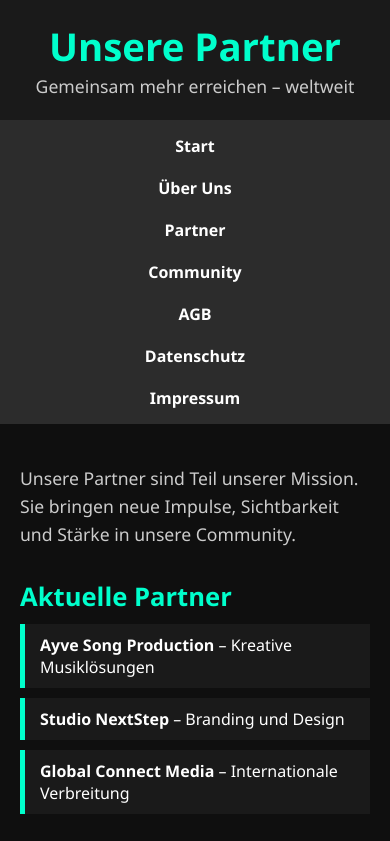
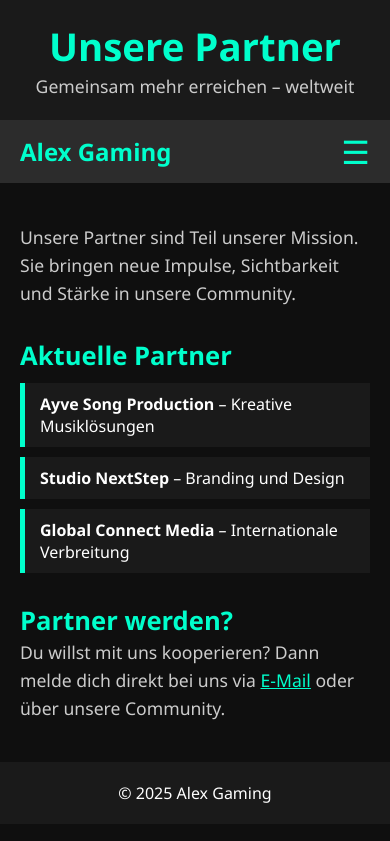
Before and after one commit to DuctileBonsai49/AlexGaming, a plain HTML site: page partner.html in a window 390 px wide. Shown: the top 841 px of the page. Drawn offline with Linux system fonts and the light colour scheme.

Commit message:
partner.html aktualisieren

```diff
--- a/partner.html
+++ b/partner.html
@@ -13,8 +13,17 @@
       --nav: #2c2c2c;
     }
 
-    * { margin: 0; padding: 0; box-sizing: border-box; }
-    body { font-family: 'Segoe UI', sans-serif; background: var(--bg); color: var(--text); }
+    * {
+      margin: 0;
+      padding: 0;
+      box-sizing: border-box;
+    }
+
+    body {
+      font-family: 'Segoe UI', sans-serif;
+      background: var(--bg);
+      color: var(--text);
+    }
 
     header, footer {
       background: var(--dark);
@@ -22,23 +31,63 @@
       text-align: center;
     }
 
-    nav {
+    .navbar {
+      display: flex;
+      justify-content: space-between;
+      align-items: center;
       background: var(--nav);
+      padding: 10px 20px;
+      flex-wrap: wrap;
+    }
+
+    .logo {
+      font-size: 1.5em;
+      color: var(--highlight);
+      font-weight: bold;
+    }
+
+    .menu {
       display: flex;
       flex-wrap: wrap;
-      justify-content: center;
-      gap: 20px;
-      padding: 15px;
+      gap: 15px;
     }
 
-    nav a {
+    .menu a {
+      text-decoration: none;
       color: var(--text);
-      text-decoration: none;
       font-weight: 600;
     }
 
-    nav a:hover {
+    .menu a:hover {
       color: var(--highlight);
+    }
+
+    .hamburger {
+      display: none;
+      font-size: 2em;
+      cursor: pointer;
+      color: var(--highlight);
+    }
+
+    .toggle {
+      display: none;
+    }
+
+    @media (max-width: 768px) {
+      .hamburger {
+        display: block;
+      }
+
+      .menu {
+        display: none;
+        flex-direction: column;
+        width: 100%;
+        padding-top: 10px;
+      }
+
+      .toggle:checked ~ .menu {
+        display: flex;
+      }
     }
 
     main {
@@ -75,10 +124,6 @@
       padding: 10px 15px;
       border-left: 5px solid var(--highlight);
     }
-
-    @media (max-width: 768px) {
-      nav { flex-direction: column; align-items: center; }
-    }
   </style>
 </head>
 <body>
@@ -87,7 +132,11 @@
     <p>Gemeinsam mehr erreichen – weltweit</p>
   </header>
 
-  <nav>
+  <nav class="navbar">
+    <div class="logo">Alex Gaming</div>
+    <input type="checkbox" id="toggle2" class="toggle" />
+    <label for="toggle2" class="hamburger">&#9776;</label>
+    <div class="menu">
       <a href="index.html">Start</a>
       <a href="ueber.html">Über Uns</a>
       <a href="partner.html">Partner</a>
@@ -95,6 +144,7 @@
       <a href="agb.html">AGB</a>
       <a href="datenschutz.html">Datenschutz</a>
       <a href="impressum.html">Impressum</a>
+    </div>
   </nav>
 
   <main>
```
Lines whose indentation alone changed are shown as unchanged.
